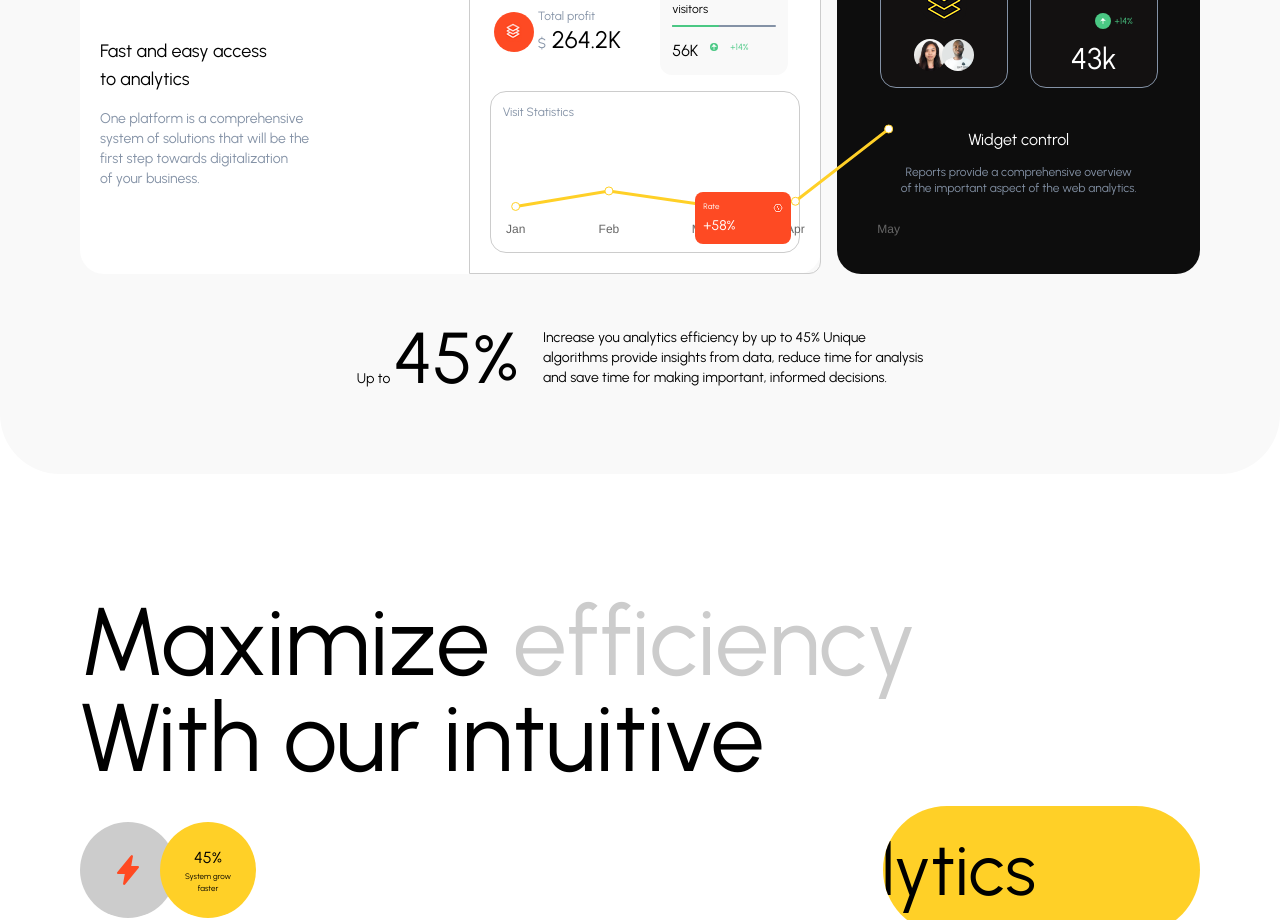
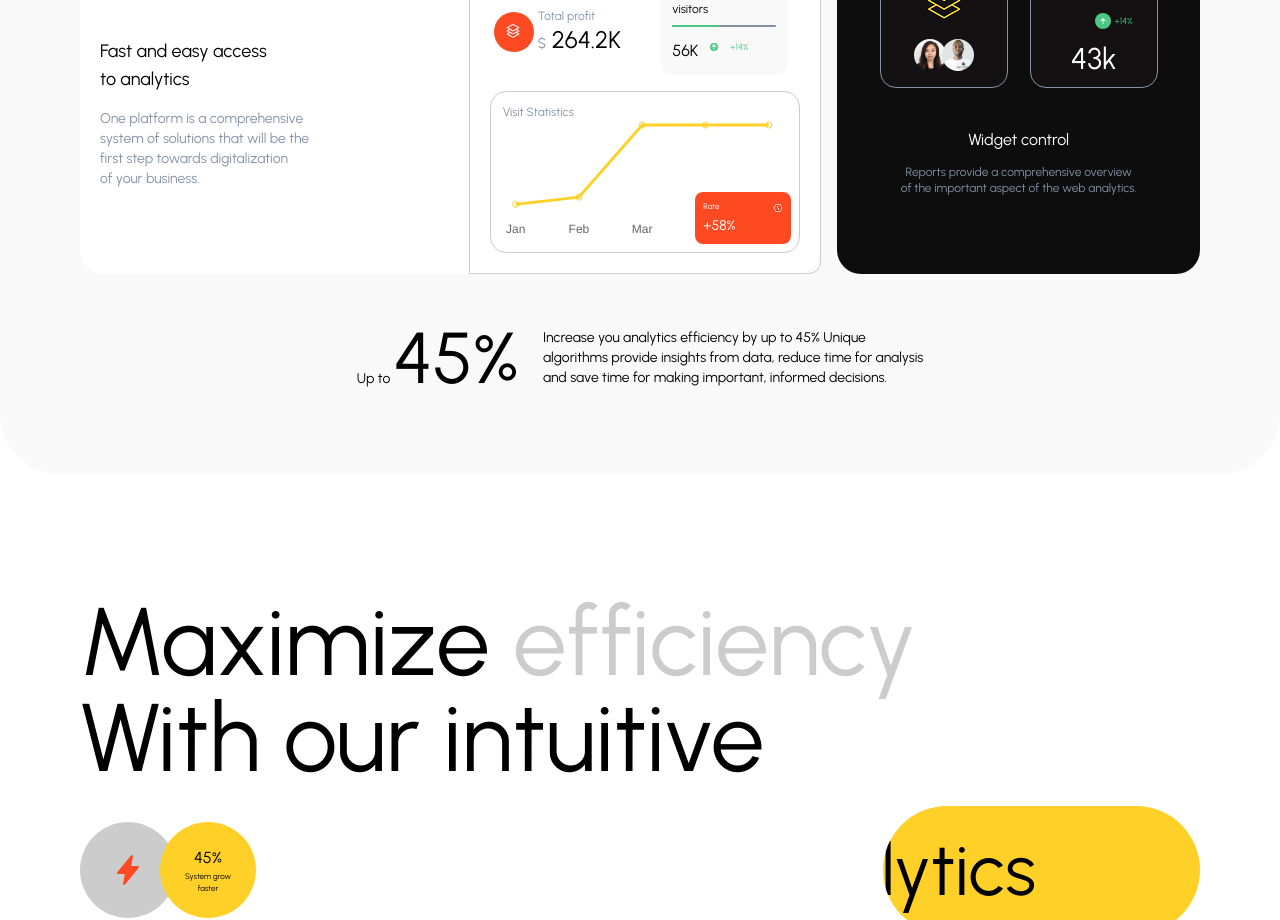
Before and after one commit to onyegood/analytics-pro, a React (Create React App) app: page / in a window 1280 px wide. Shown: the part 1120-2040 px from the top of the page. Built offline with nearby package versions, Linux system fonts and the light colour scheme.

Commit message:
fix: code refactoring

```diff
--- a/src/components/StatCard.tsx
+++ b/src/components/StatCard.tsx
@@ -2,7 +2,7 @@ import React from 'react';
 import Circle from './Circle';
 import Button from './Button';
 import CountUp from 'react-countup';
-import MixedChart from './MixedChart';
+import MixedChart from './charts/MixedChart';
 import { labels, values1, values2 } from '../data';
 
 interface Props {
--- a/src/components/BarChart.tsx
+++ b/src/components/charts/BarChart.tsx
@@ -12,7 +12,6 @@ Chart.register(...registerables);
 const BarChart: React.FC<Props> = ({ data, labels }) => {
   return (
     <Bar
-      // datasetIdKey="bar"
       data={{
         labels,
         datasets: [
--- a/src/components/LineChart.tsx
+++ b/src/components/charts/LineChart.tsx
@@ -21,23 +21,9 @@ const LineChart: React.FC<Props> = ({ data, labels }) => {
             label: '',
             fill: false,
             backgroundColor: 'transparent',
-            borderColor: '#ffd027', // The main line color
-            borderCapStyle: 'square',
-            borderDash: [], // try [5, 15] for instance
-            borderDashOffset: 0.0,
-            borderJoinStyle: 'miter',
-            pointBorderColor: '#ffd027',
-            pointBackgroundColor: 'white',
-            pointBorderWidth: 1,
-            pointHoverRadius: 8,
-            pointHoverBackgroundColor: 'white',
-            pointHoverBorderColor: '#ffd027',
-            pointHoverBorderWidth: 2,
-            pointRadius: 4,
-            pointHitRadius: 10,
+            borderColor: '#ffd027',
+            type: 'line',
             data,
-            spanGaps: true,
-            type: 'line',
           },
         ],
       }}
@@ -65,7 +51,7 @@ const LineChart: React.FC<Props> = ({ data, labels }) => {
           },
         },
       }}
-      width={400}
+      width={280}
       height={120}
     />
   );
--- a/src/components/layout/Analytics.tsx
+++ b/src/components/layout/Analytics.tsx
@@ -3,7 +3,8 @@ import CountUp from 'react-countup';
 import Circle from '../Circle';
 import Button from '../Button';
 import ProgressBar from '../ProgressBar';
-import LineChart from '../LineChart';
+import LineChart from '../charts/LineChart';
+import { labels, values1 } from '../../data';
 
 interface Props {}
 
@@ -89,10 +90,7 @@ const Analytics: React.FC<Props> = () => {
               <div className="w-full border-[0.5px] rounded-2xl h-auto mt-4 border-gray-light p-3 relative">
                 <p className="text-gray text-xs wow fadeIn">Visit Statistics</p>
 
-                <LineChart
-                  labels={['Jan', 'Feb', 'Mar', 'Apr', 'May']}
-                  data={[5, 20, 7, 10, 80]}
-                />
+                <LineChart labels={labels} data={values1} />
 
                 <div className=" w-24 bg-orange rounded-lg p-2 right-2 absolute bottom-2">
                   <div className="flex row justify-between items-center">
```
Also changed, not shown: src/components/charts/MixedChart.tsx (renamed from src/components/MixedChart.tsx).
